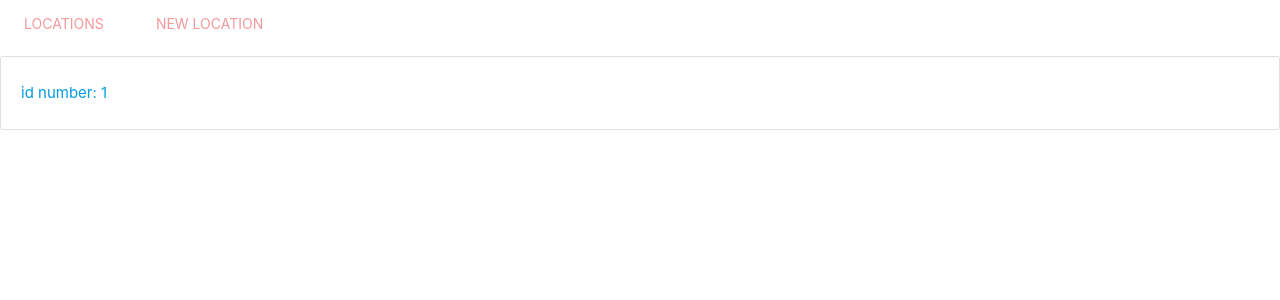
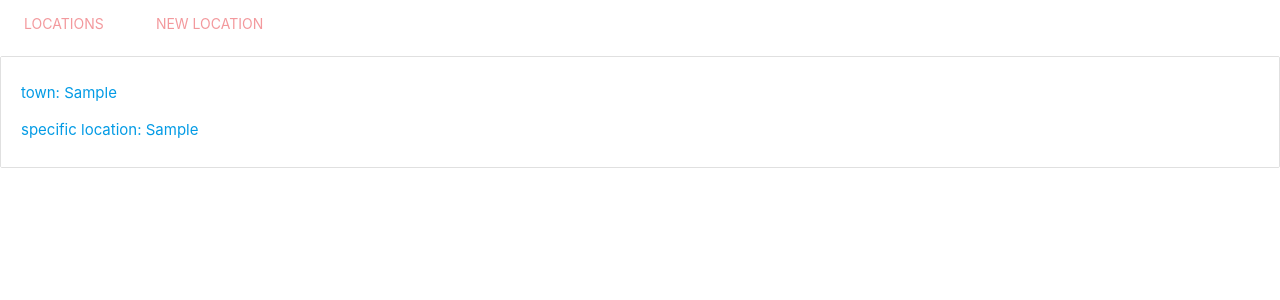
Before and after one commit to FrankApiyo/project, a Flask app: template templates/locations.html in a window 1280 px wide. Shown: the part 64-364 px from the top of the page. Run offline with Flask 2, Linux system fonts and the light colour scheme; the template is opened without the code that fills it: values that come from a table or form of the project are taken from there, others are empty; tables that the repository leaves empty hold one stand-in row (values such as "Sample post"); parts of the project's set-up code (start-up, migrations or seed data) failed here and were passed over.

Commit message:
added locations feature

```diff
--- a/app.py
+++ b/app.py
@@ -66,19 +66,28 @@ def home():
     return "try /login"
 
 
-@app.route("/add_location")
+@app.route("/add_location/<lat>/<lng>/<specific_location>/<town>")
+@app.route("/add_location", defaults={"lat": None, "lng": None, "specific_location": None, "town":None})
 @login_required
-def add_location():
+def add_location(lat, lng, specific_location, town):
     # this prevents other users form loging in to the wrong parts of the app
     service = None
-    if (session["service_name"]):
+    if session["service_name"]:
         service = Service.query.filter_by(name=session["service_name"]).first()
     else:
         redirect(url_for("login"))
     if not service:
         redirect(url_for("login"))
 
-    #TODO next episode begins here
+    if lat and lng and specific_location and town:
+        town = town.strip().replace("_", " ")
+        specific_location = specific_location.strip().replace("_", " ")
+        location = Location(town, specific_location, lat, lng)
+        service.locations.append(location)
+        db.session.add(service)
+        db.session.commit()
+        return redirect(url_for("manage_locations"))
+
     return render_template("add_location.html")
 
 
--- a/templates/locations.html
+++ b/templates/locations.html
@@ -12,7 +12,8 @@
                 <li class="collection-item">
                     <a href="#">
                         <div>
-                            <p>id number: {{ location.id }}</p>
+                            <p>town: {{ location.town }}</p>
+                            <p>specific location: {{ location.specific_location }}</p>
                         </div>
                     </a>
                 </li>
```
Also changed, not shown: templates/add_location.html (+44 -3 lines).
